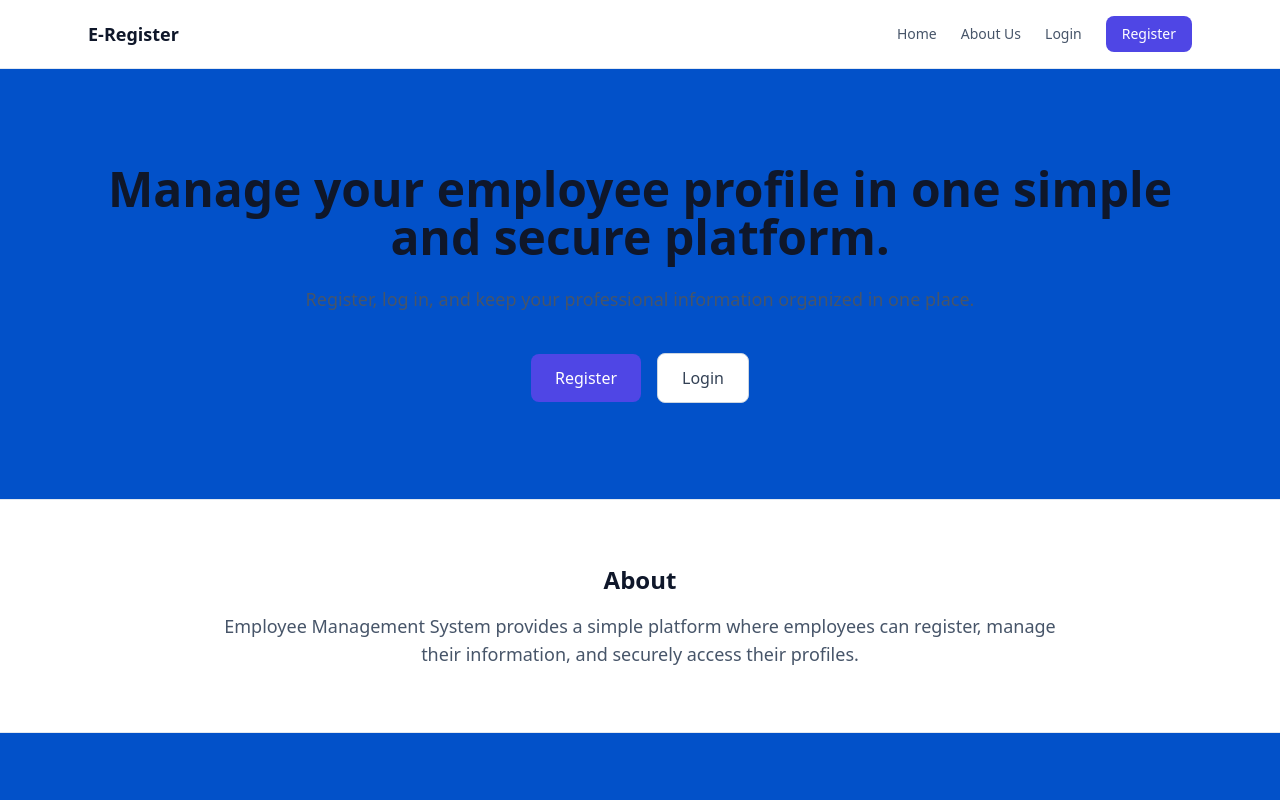
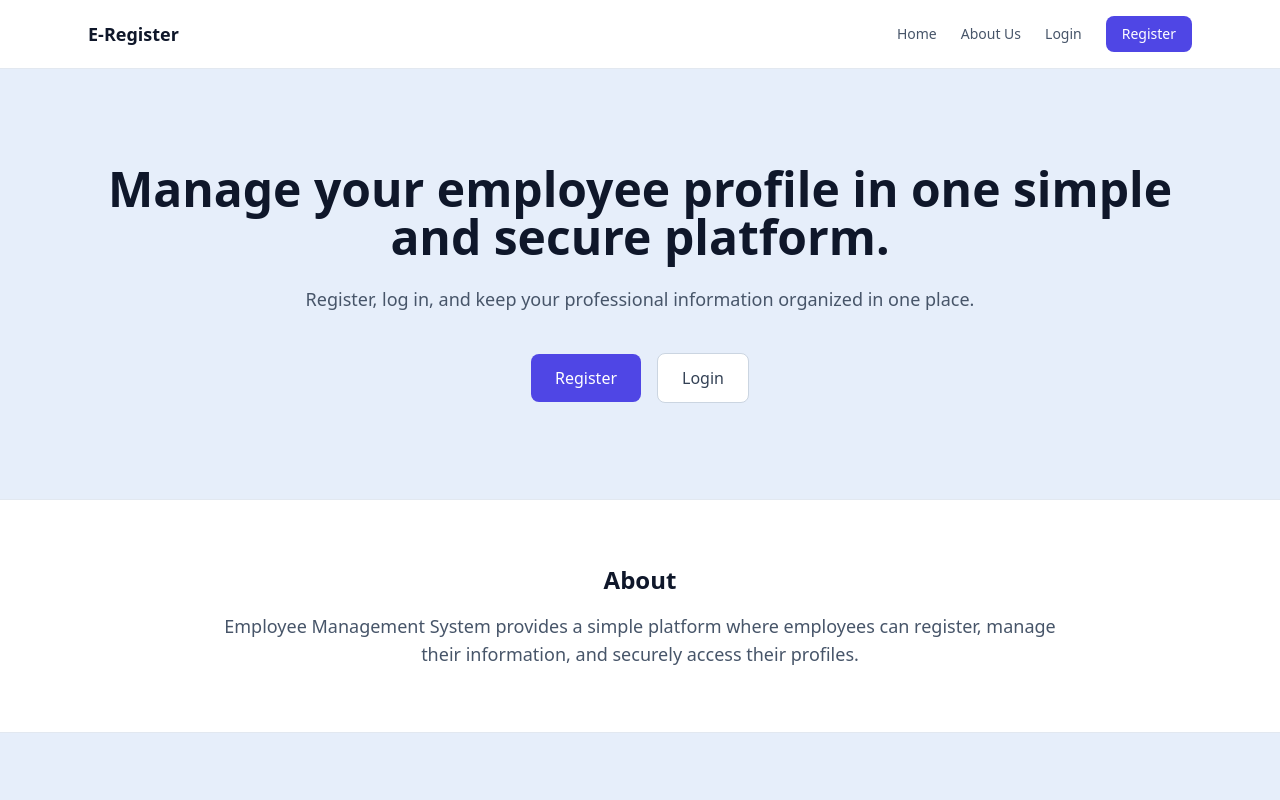
Before and after one commit to MubaarakA/Final-Project, a website: page frontend/index.html in a window 1280 px wide. Shown: the top 800 px of the page. Drawn offline with Linux system fonts and the light colour scheme.

Commit message:
TestUseCase134

```diff
--- a/frontend/index.html
+++ b/frontend/index.html
@@ -9,7 +9,7 @@
 </head>
 <body
   class="text-slate-800 antialiased"
-  style="background-color: rgb(2, 81, 201);"
+  style="background-color: rgb(230, 238, 250);"
 >
 
   <!-- Navbar -->
```
